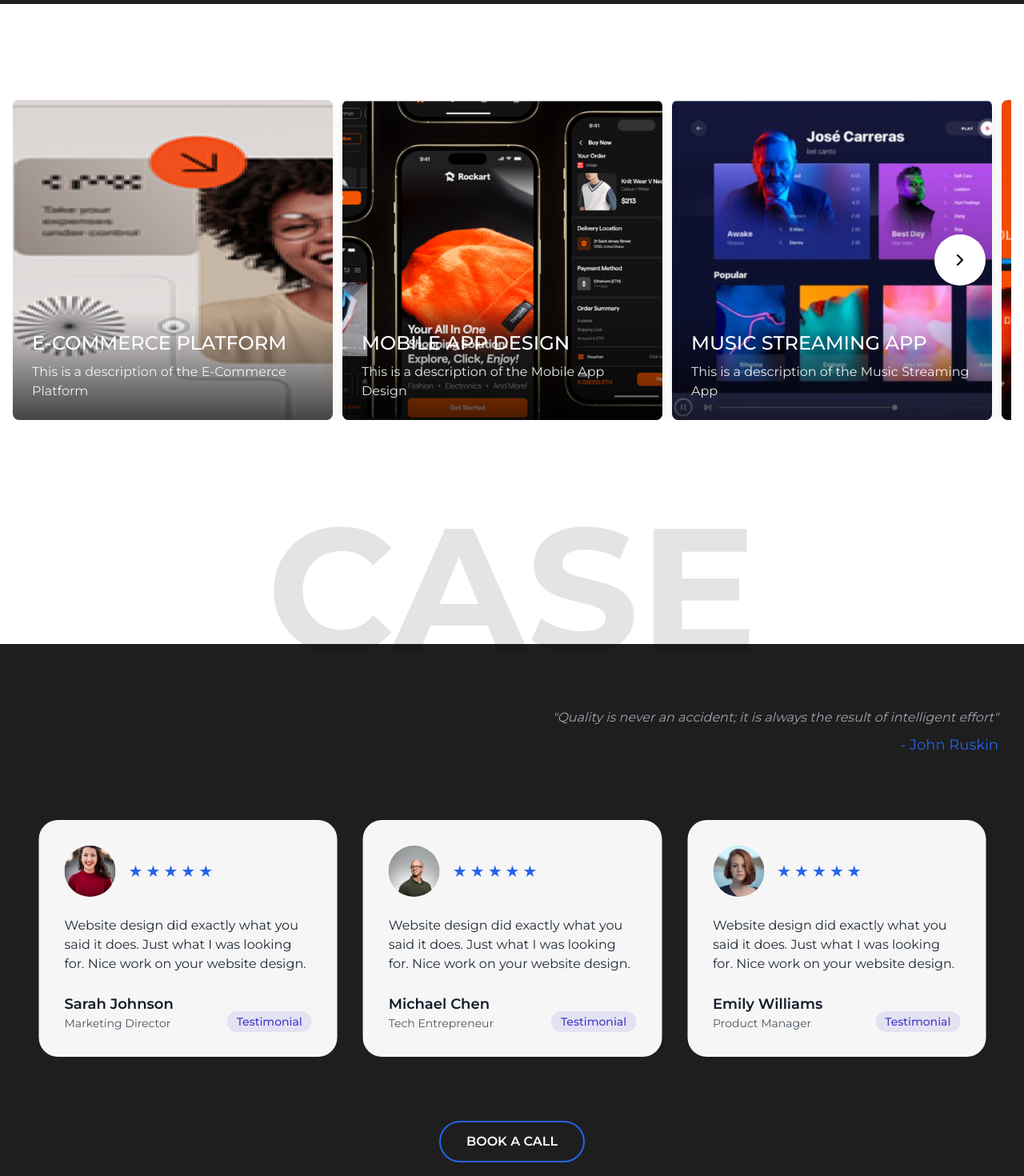
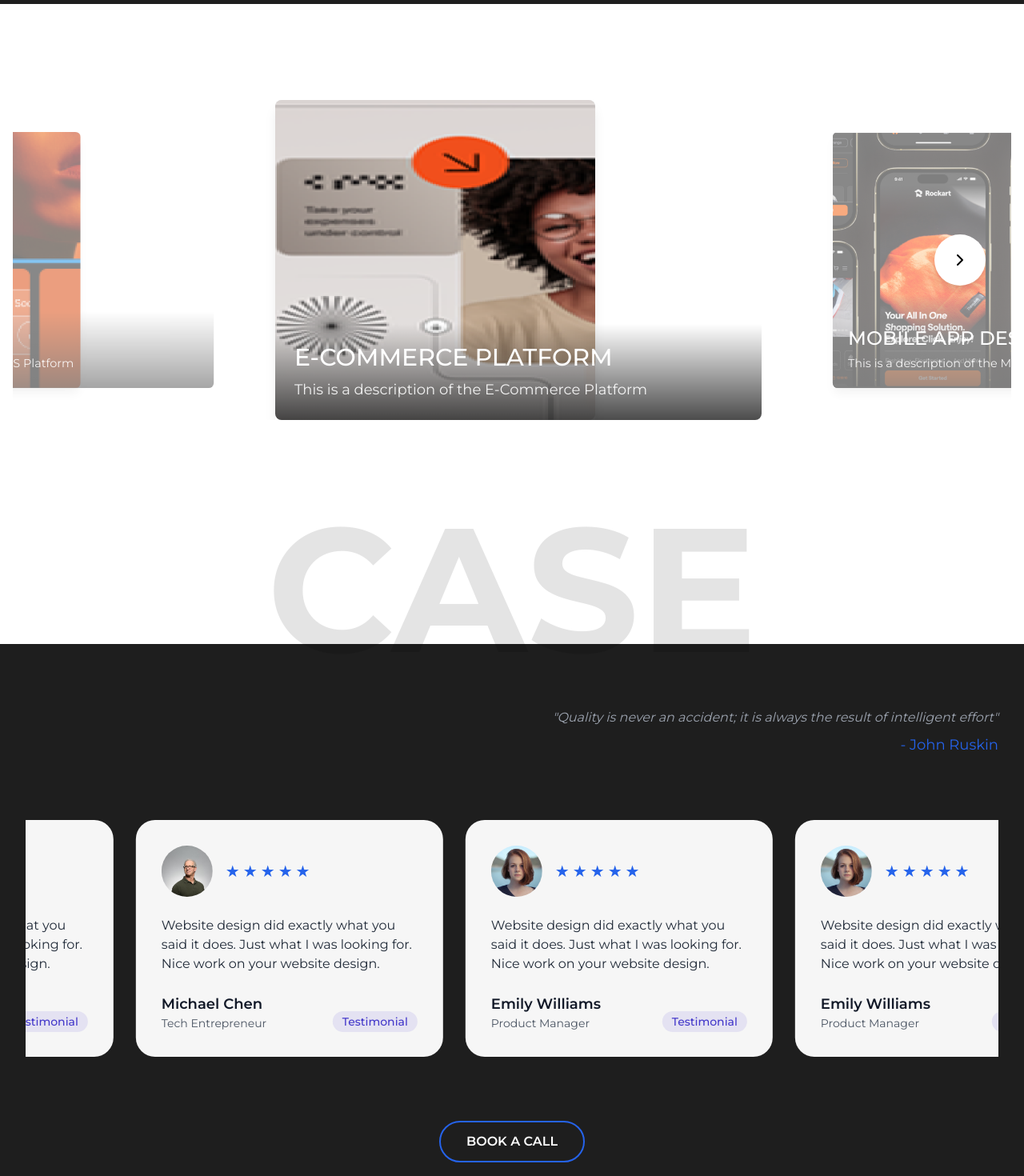
Before and after one commit to Sakhi29/accelix, a Next.js app: page / in a window 1280 px wide. Shown: the part 1800-3270 px from the top of the page at 80% size. Built offline with nearby package versions, Linux system fonts and the light colour scheme; a web font is replaced by a local one.

Commit message:
carousel in casestudies and testimonial section

```diff
--- a/src/components/Home/CaseStudies/index.tsx
+++ b/src/components/Home/CaseStudies/index.tsx
@@ -1,5 +1,5 @@
 "use client";
-import React from "react";
+import React, { useEffect } from "react";
 import { motion } from "framer-motion";
 import { ChevronRight } from "lucide-react";
 import Image from "next/image";
@@ -40,23 +40,43 @@ const caseStudies: CaseStudy[] = [
 
 const CaseStudies = () => {
   const carouselRef = React.useRef<CarouselRef>(null);
+
+  const handleSlideChange = (index: number) => {
+    // Custom scale effect logic
+    const slides = document.querySelectorAll(".carousel-slide");
+    slides.forEach((slide, i) => {
+      const element = slide as HTMLElement;
+      const scale = i === index ? 1 : 0.8;
+      element.style.transform = `scale(${scale})`;
+      element.style.opacity = i === index ? "1" : "0.5";
+    });
+  };
+
+  useEffect(() => {
+    // Apply the scaling effect on the first render
+    handleSlideChange(0);
+  }, []);
+
   return (
     <div className="w-full min-h-screen bg-white">
       <div className="w-full mx-auto px-4">
         <div className="relative h-[80vh] flex items-center">
-          {/* Navigation Button */}
-          <Carousel ref={carouselRef} containerClassName="gap-3">
-            {[...caseStudies, caseStudies[0]].map(
-              (
-                study,
-                index // Added first slide at end for smoother loop
-              ) => (
+          <Carousel
+            ref={carouselRef}
+            containerClassName="gap-3"
+            slideClassName="relative flex-[0_0_80%] sm:flex-[0_0_50%] pl-4"
+            align="center"
+            loop
+            dragFree
+            containScroll="trimSnaps"
+            onSlideChange={handleSlideChange}
+          >
+            {caseStudies.map((study, index) => (
               <div
                 key={`${study.id}-${index}`}
-                  className="relative " // Reduced slide width and added padding-left
+                className="carousel-slide relative"
               >
-                  <div className="relative">
-                    <div className="relative aspect-square shadow-lg overflow-hidden  md:aspect-[400/400] md:w-[400px]">
+                <div className="relative aspect-square shadow-lg overflow-hidden md:aspect-[400/400] md:w-[400px]">
                   <Image
                     src={study.image}
                     alt={study.title}
@@ -66,17 +86,15 @@ const CaseStudies = () => {
                   />
                 </div>
                 <div className="absolute bottom-0 left-0 right-0 bg-gradient-to-t from-black/70 to-transparent p-6 rounded-b-lg">
-                      <h3 className="text-white uppercase font-medium text-xl sm:text-2xl mb-2">
+                  <h3 className="text-white uppercase font-medium text-lg sm:text-xl md:text-2xl lg:text-3xl mb-1 sm:mb-2">
                     {study.title}
                   </h3>
-                      <p className="text-white/90 text-sm sm:text-base">
+                  <p className="text-white/90 text-xs sm:text-sm md:text-base lg:text-lg">
                     {study.description}
                   </p>
                 </div>
               </div>
-                </div>
-              )
-            )}
+            ))}
           </Carousel>
           <button
             onClick={() => carouselRef.current?.scrollNext()}
@@ -91,7 +109,7 @@ const CaseStudies = () => {
               initial={{ opacity: 0, y: 20 }}
               whileInView={{ opacity: 0.1, y: 0 }}
               transition={{ duration: 0.5 }}
-              className="w-full text-center text-[100px] md:text-[100px] lg:text-[220px] font-bold text-black opacity-10 leading-[0.9] mt-[50px]"
+              className="w-full text-center text-[50px] sm:text-[70px] md:text-[100px] lg:text-[150px] xl:text-[220px] font-bold text-black opacity-10 leading-[0.9] mt-[50px]"
             >
               CASE STUDY
             </motion.h2>
--- a/src/components/Home/Testimonials/index.tsx
+++ b/src/components/Home/Testimonials/index.tsx
@@ -1,9 +1,10 @@
 "use client";
+import React from "react";
 import Image from "next/image";
 import { motion } from "framer-motion";
-import useEmblaCarousel from "embla-carousel-react";
-import Autoplay from "embla-carousel-autoplay";
 import { Testimonial } from "@/types/Testimonials";
+import Carousel from "@/partials/Common/Carousel";
+import { CarouselRef } from "@/types/Partials";
 
 const testimonials: Testimonial[] = [
   {
@@ -79,9 +80,7 @@ const StarRating: React.FC<StarRatingProps> = ({ rating }) => {
 };
 
 const Testimonials = () => {
-  const [emblaRef] = useEmblaCarousel({ loop: true }, [
-    Autoplay({ delay: 4000, stopOnInteraction: false }),
-  ]);
+  const carouselRef = React.useRef<CarouselRef>(null);
 
   return (
     <section className="w-full bg-[#1E1E1E] text-white py-12 sm:py-16 md:py-20 px-4 sm:px-6 lg:px-8">
@@ -108,14 +107,26 @@ const Testimonials = () => {
         </div>
 
         {/* Testimonials Carousel */}
-        <div className="overflow-hidden mb-12 sm:mb-16 md:mb-20" ref={emblaRef}>
-          <div className="flex">
+        <div className="mb-12 sm:mb-16 md:mb-20">
+          <Carousel
+            ref={carouselRef}
+            containerClassName="gap-3 mx-2"
+            slideClassName="flex-none w-full md:w-1/3 px-2"
+            align="center"
+            loop
+            dragFree
+            slidesToScroll={1}
+            autoplay={{
+              enabled: true,
+              delay: 3000,
+              playOnInit: true,
+            }}
+          >
             {testimonials.map((testimonial) => (
               <div
                 key={testimonial.id}
-                className="flex-[0_0_100%] min-w-0 pl-4 md:flex-[0_0_33.33%]"
+                className="bg-[#F6F6F6] rounded-3xl p-6 sm:p-8 relative h-full"
               >
-                <div className="bg-[#F6F6F6] rounded-3xl p-6 sm:p-8 relative h-full mr-4">
                 <div className="flex items-center gap-4 mb-4 sm:mb-6">
                   <div className="relative w-12 h-12 sm:w-16 sm:h-16 rounded-full overflow-hidden">
                     <Image
@@ -145,9 +156,8 @@ const Testimonials = () => {
                   </div>
                 </div>
               </div>
-              </div>
             ))}
-          </div>
+          </Carousel>
         </div>
 
         {/* CTA Section */}
```
Lines whose indentation alone changed are shown as unchanged.
